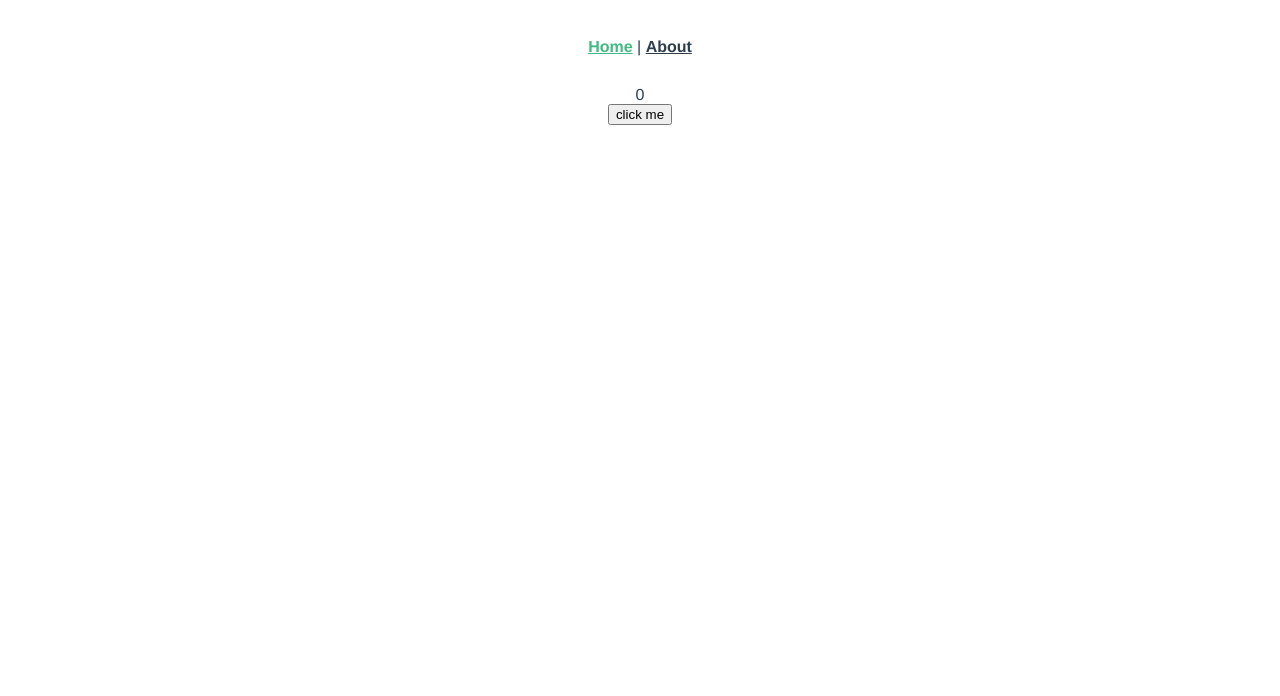
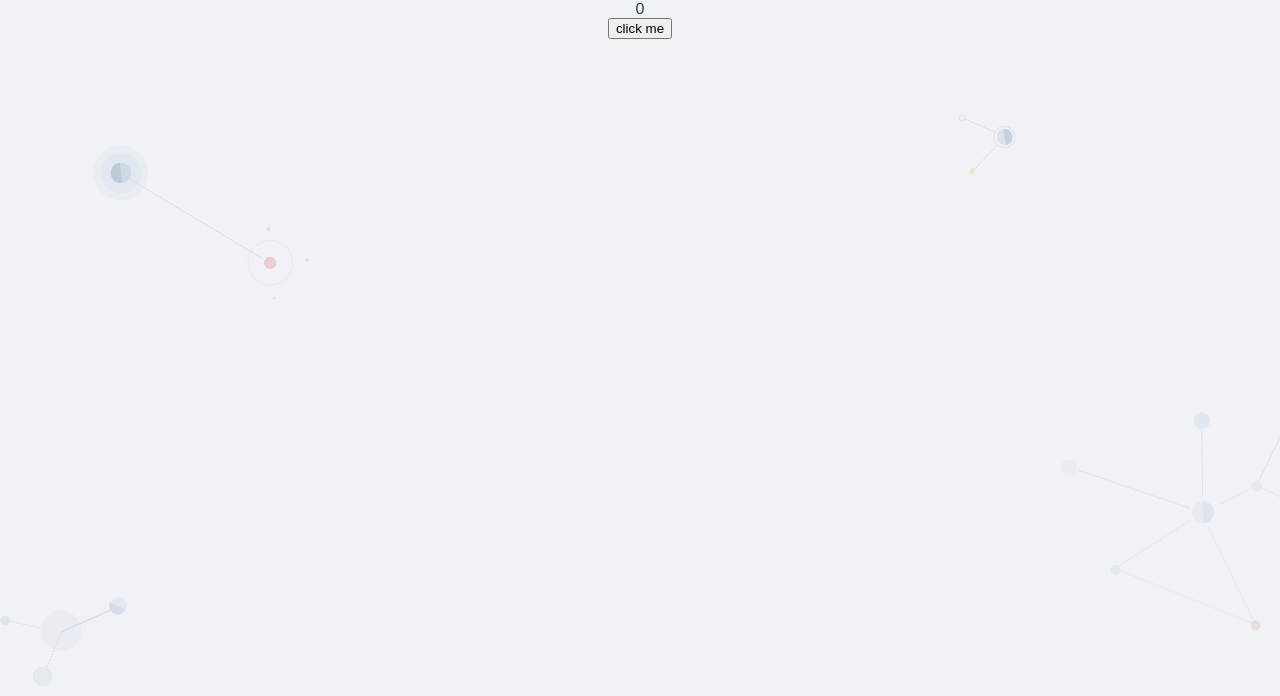
Before and after one commit to jingguangyan/jsx-issue-example, a Vue app: page / in a window 1280 px wide. Shown: the top 696 px of the page. Built offline with nearby package versions, Linux system fonts and the light colour scheme.

Commit message:
chore: add alias demo

```diff
--- a/src/App.vue
+++ b/src/App.vue
@@ -1,20 +1,27 @@
 <template>
   <div id="app">
-    <div id="nav">
+    <!-- <div id="nav">
       <router-link to="/">Home</router-link> |
       <router-link to="/about">About</router-link>
-    </div>
+    </div> -->
     <router-view/>
   </div>
 </template>
 
 <style lang="less">
+html, body {
+  margin: 0;
+  padding: 0;
+  height: 100%;
+}
+
 #app {
   font-family: Avenir, Helvetica, Arial, sans-serif;
   -webkit-font-smoothing: antialiased;
   -moz-osx-font-smoothing: grayscale;
   text-align: center;
   color: #2c3e50;
+  height: 100%;
 }
 
 #nav {
--- a/src/router/index.js
+++ b/src/router/index.js
@@ -1,6 +1,6 @@
 import Vue from 'vue'
 import VueRouter from 'vue-router'
-import Home from '../views/Home.jsx'
+import Home from '../views/Home.vue'
 
 Vue.use(VueRouter)
 
--- a/src/views/Home.jsx
+++ /dev/null
@@ -1,20 +0,0 @@
-export default {
-  data () {
-    return {
-      count: 0
-    }
-  },
-  methods: {
-    handleClick () {
-      this.count++
-    }
-  },
-  render () {
-    return (
-      <div class="home">
-        <div>{this.count}</div>
-        <button onClick={this.handleClick}>click me</button>
-      </div>
-    )
-  }
-}
--- /dev/null
+++ b/src/views/Home.vue
@@ -0,0 +1,36 @@
+<template>
+  <div class="home">
+    <div class="container">
+      <div>{{count}}</div>
+      <button @click="count++">click me</button>
+    </div>
+  </div>
+</template>
+
+<script>
+import { ref } from '@vue/composition-api'
+export default {
+  name: 'Home',
+  setup () {
+    const count = ref(0)
+    return {
+      count
+    }
+  }
+}
+</script>
+
+<style lang="less" scoped>
+.home {
+  height: 100%;
+  .container {
+    width: 100%;
+    min-height: 100%;
+    background: #f0f2f5 url(~@/assets/background.svg) no-repeat 50%;
+    background-size: 100%;
+    //padding: 50px 0 84px;
+    position: relative;
+  }
+}
+
+</style>
```
Also changed, not shown: src/assets/background.svg (added).
